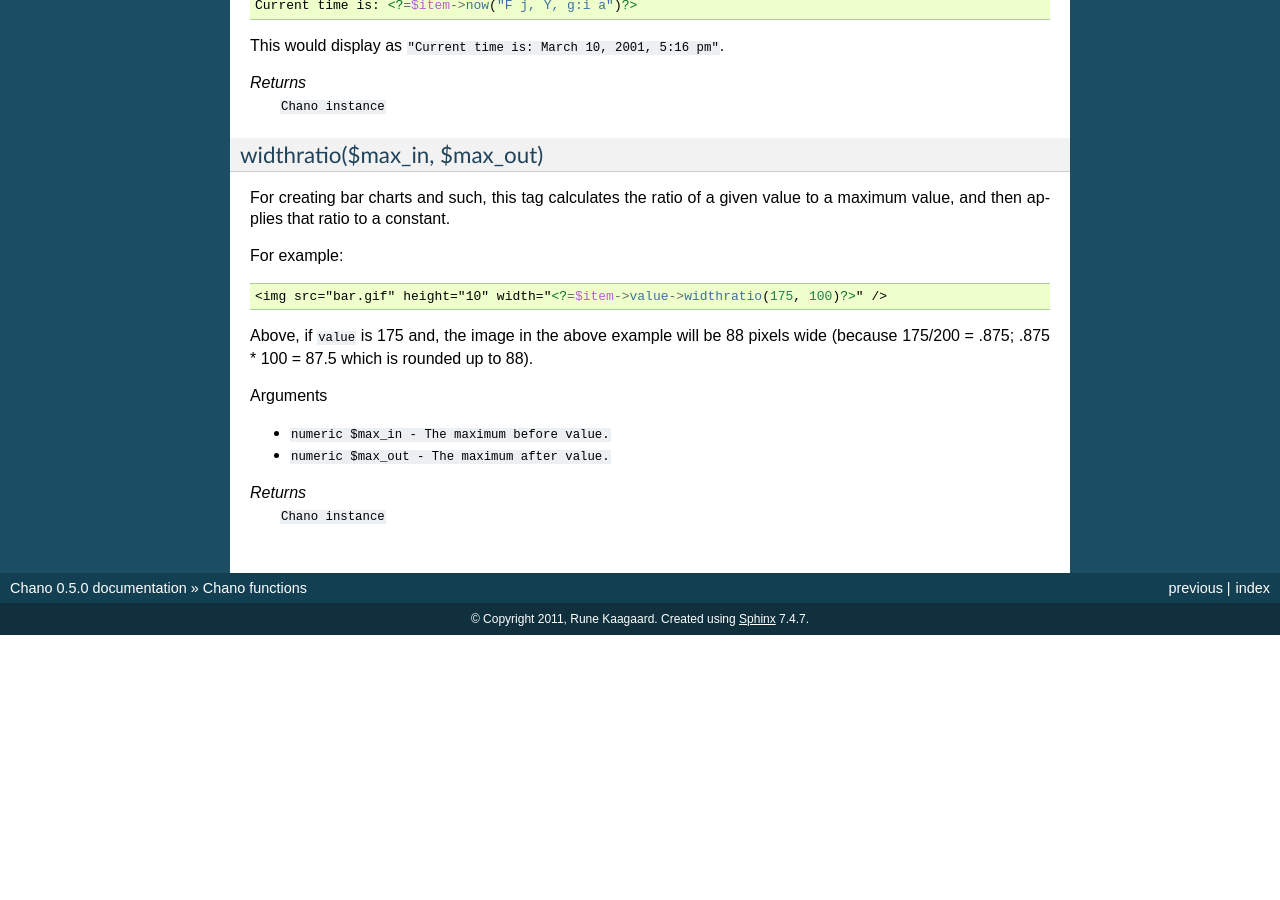
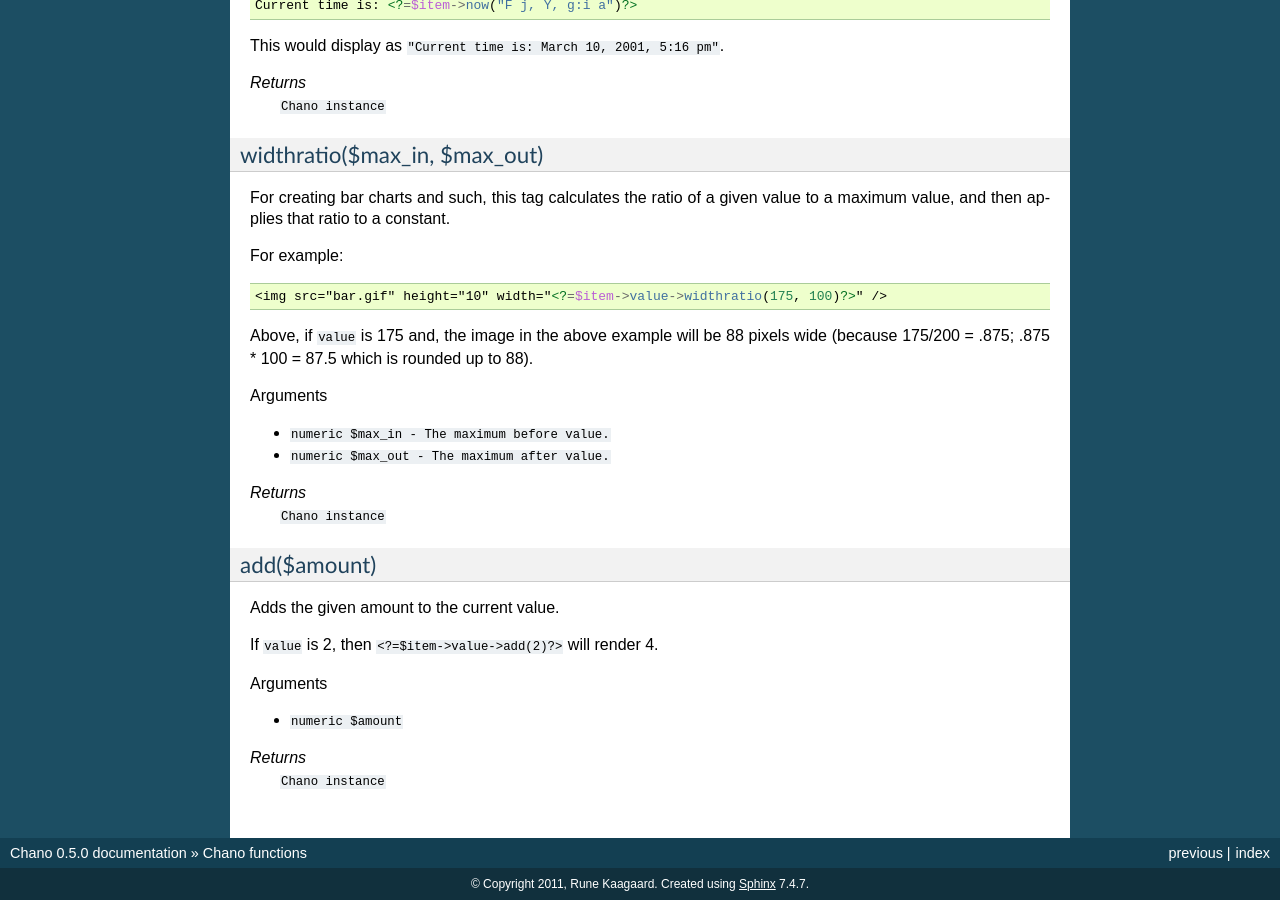
Before and after one commit to runekaagaard/php-chano, a Sphinx documentation site: the page built from docs/reference.rst, in a window 1280 px wide and 900 px high, scrolled down 3199 px. Built offline with Sphinx 7.4.7, drawn with Linux system fonts in a browser that asks for light colours; before the commit the page ends 3834 px from its top, so only the background shows below that.

Commit message:
Updating docs.

```diff
--- a/docs/reference.rst
+++ b/docs/reference.rst
@@ -228,3 +228,19 @@ Arguments
 
 *Returns*
   ``Chano instance``
+
+.. _add:
+
+add($amount)
+++++++++++++
+
+Adds the given amount to the current value.
+
+If ``value`` is 2, then ``<?=$item->value->add(2)?>`` will render 4.
+
+Arguments
+
+- ``numeric $amount``
+
+*Returns*
+  ``Chano instance``
```
Also changed, not shown: 1 other file.
